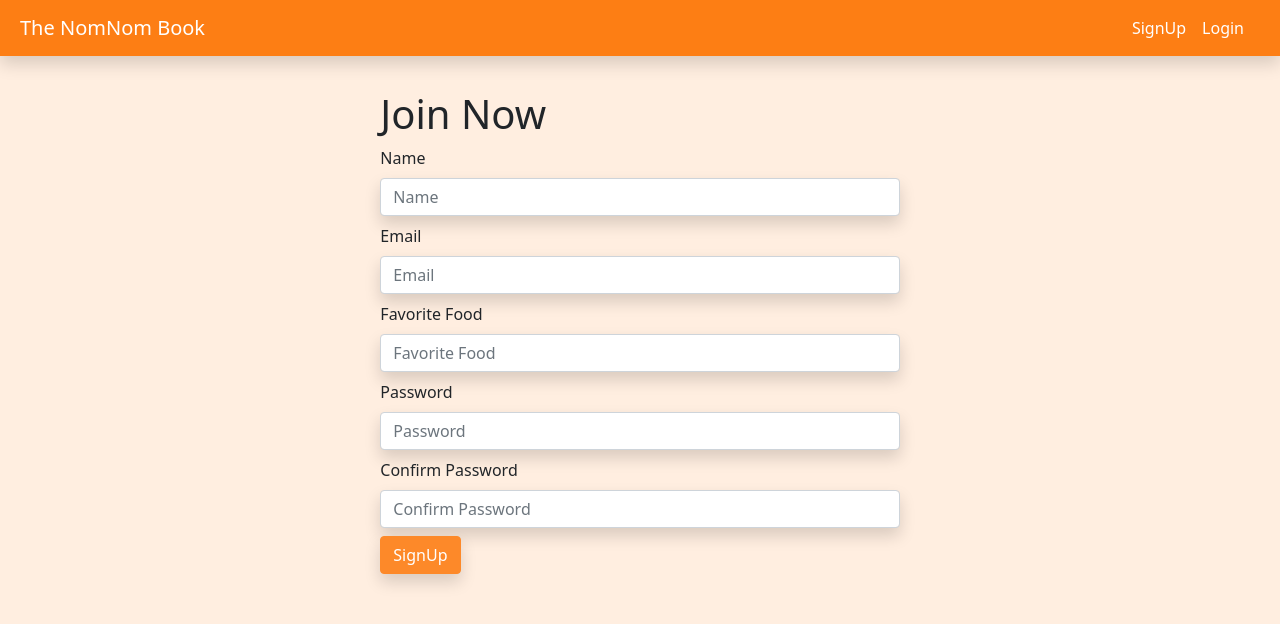
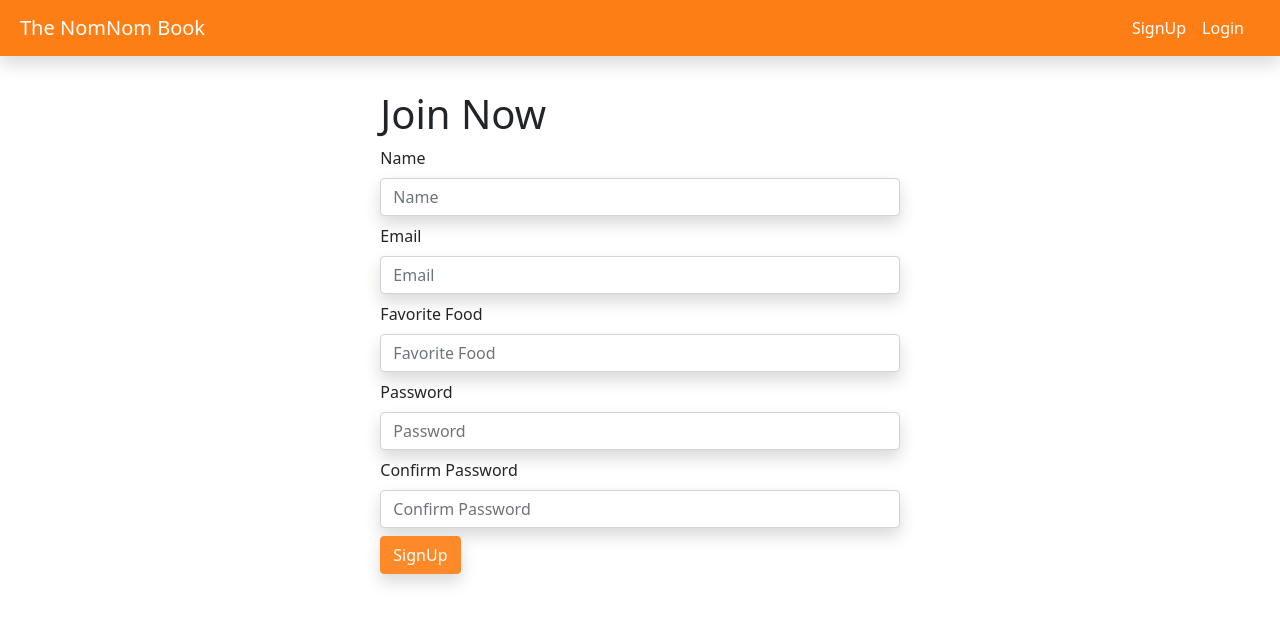
Before and after one commit to WinterMaiya/nomnom_book, a Flask app: page /signup in a window 1280 px wide. Shown: the top 624 px of the page. Run offline with Flask 2, Linux system fonts and the light colour scheme; some libraries are stand-ins or nearby versions.

Commit message:
Removed Background Color

```diff
--- a/static/app.css
+++ b/static/app.css
@@ -38,7 +38,7 @@ html {
 
 body {
 	padding-top: 90px;
-	background: rgba(255, 238, 224);
+	background: white;
 	background: linear-gradient(top, #ffffff, rgba(255, 238, 224));
 }
 
```
